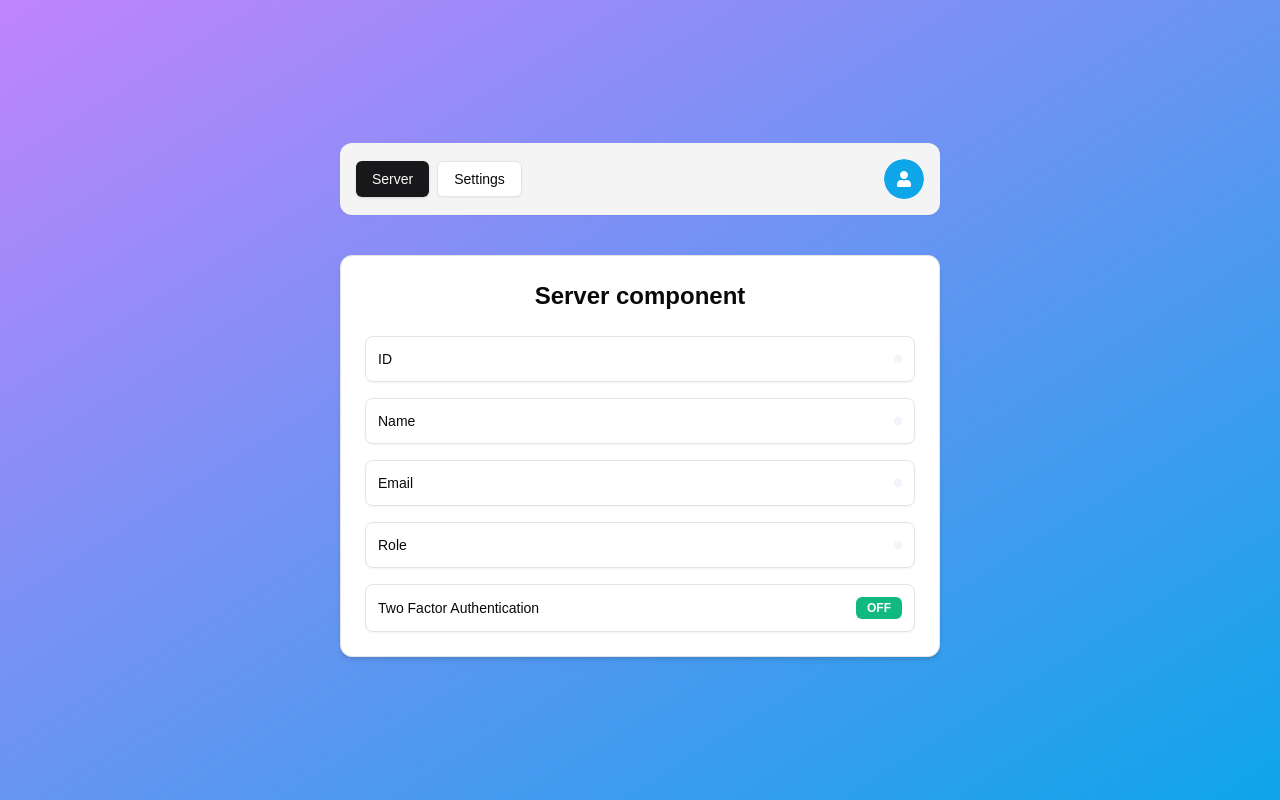
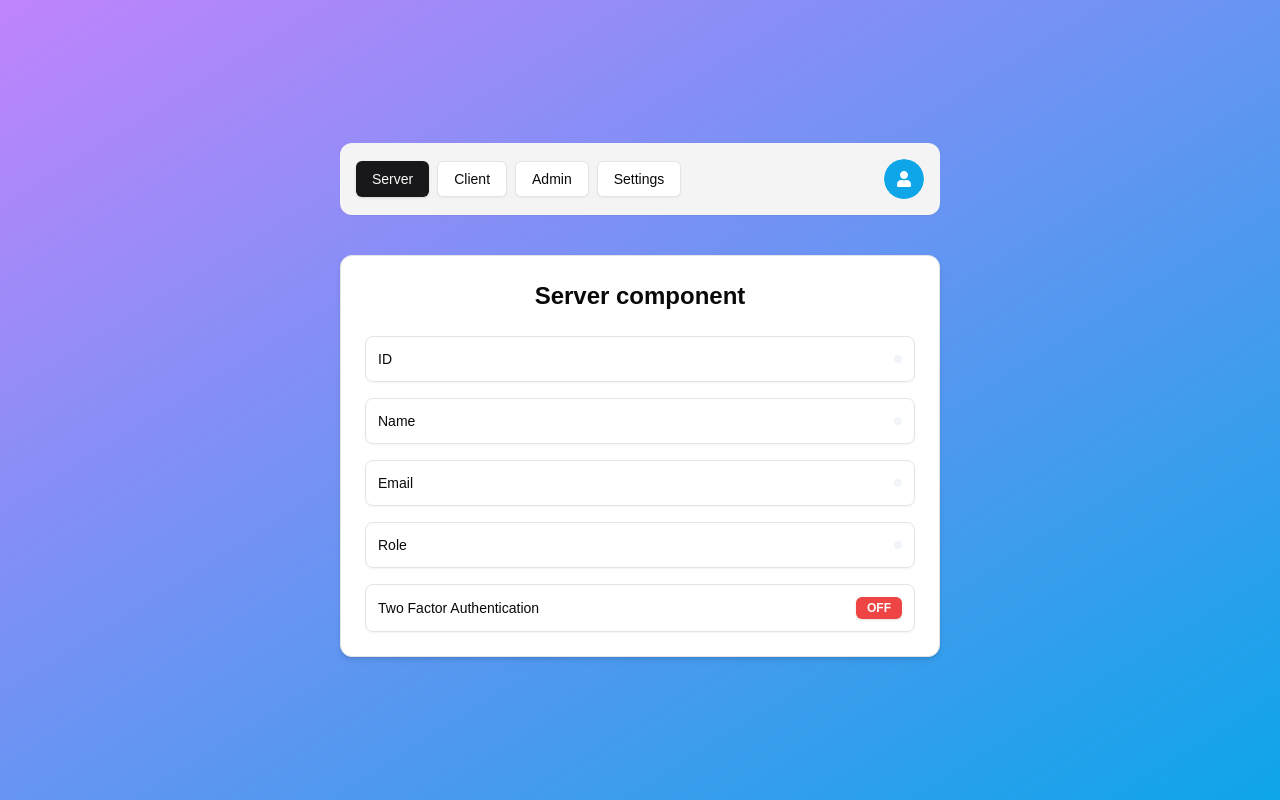
Before and after one commit to MyatSuMon253/auth-tutorial, a Next.js app: page /server in a window 1280 px wide. Built offline with nearby package versions, Linux system fonts and the light colour scheme; no server answers.

Commit message:
feat: add client page

```diff
--- a/app/(protected)/_components/navbar.tsx
+++ b/app/(protected)/_components/navbar.tsx
@@ -18,6 +18,15 @@ const Navbar = () => {
           <Link href="/server">Server</Link>
         </Button>
         <Button
+          variant={pathname === "/client" ? "default" : "outline"}
+          asChild
+        >
+          <Link href="/client">Client</Link>
+        </Button>
+        <Button variant={pathname === "/admin" ? "default" : "outline"} asChild>
+          <Link href="/admin">Admin</Link>
+        </Button>
+        <Button
           variant={pathname === "/settings" ? "default" : "outline"}
           asChild
         >
--- /dev/null
+++ b/app/(protected)/client/page.tsx
@@ -0,0 +1,12 @@
+"use client";
+
+import UserInfo from "@/components/user-info";
+import useCurrentUser from "@/hooks/use-current-user";
+
+const ClientPage = () => {
+  const user = useCurrentUser();
+
+  return <UserInfo user={user} label="Client component" />;
+};
+
+export default ClientPage;
--- a/components/user-info.tsx
+++ b/components/user-info.tsx
@@ -41,7 +41,7 @@ const UserInfo: React.FC<UserInfoProps> = ({ user, label }) => {
         </div>
         <div className="flex flex-row items-center justify-between rounded-lg border p-3 shadow-sm">
           <p className="text-sm font-medium">Two Factor Authentication</p>
-          <Badge variant={user?.isTwoFactorEnabled ? "success" : "success"}>
+          <Badge variant={user?.isTwoFactorEnabled ? "success" : "destructive"}>
             {user?.isTwoFactorEnabled ? "ON" : "OFF"}
           </Badge>
         </div>
```
